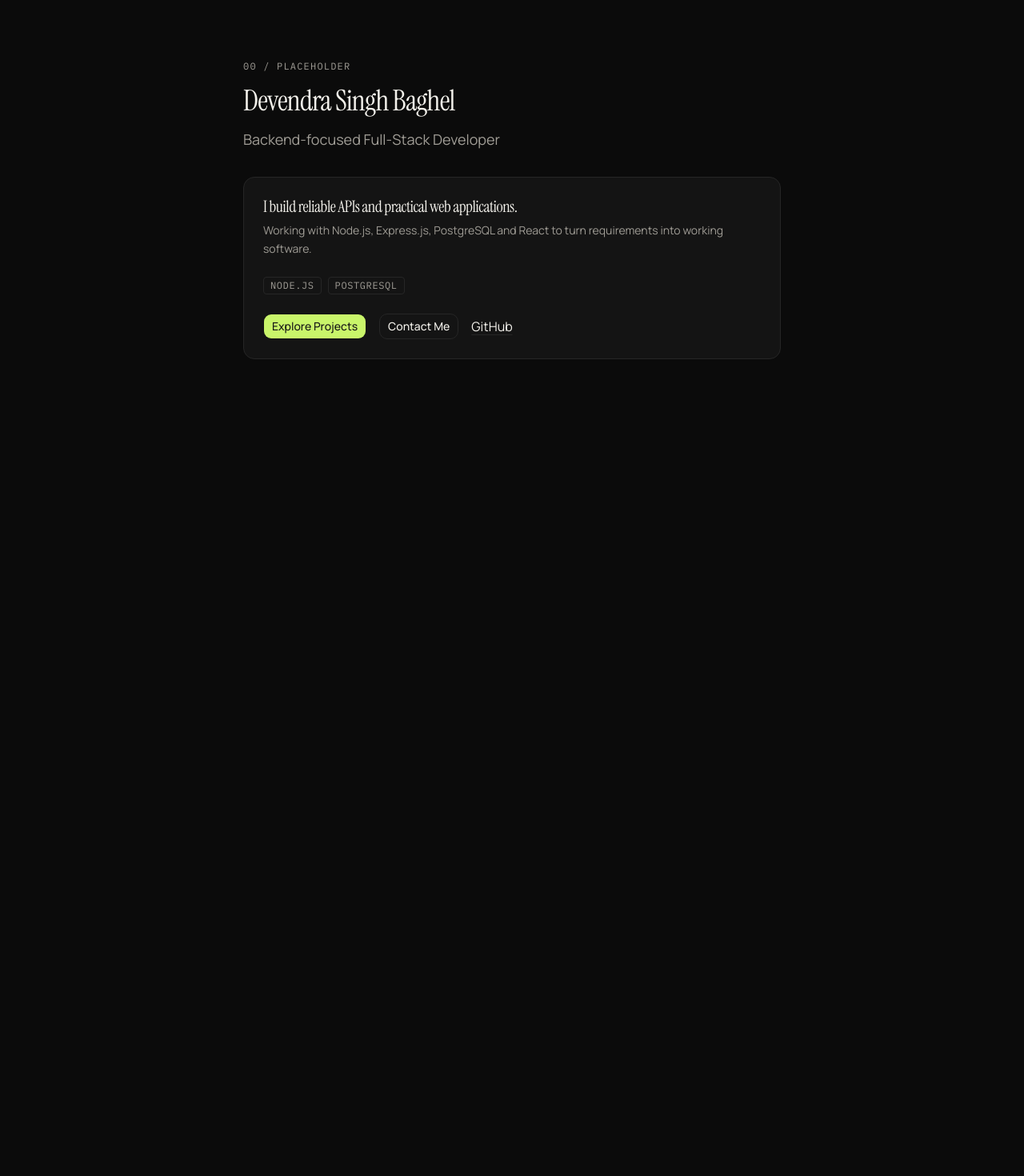
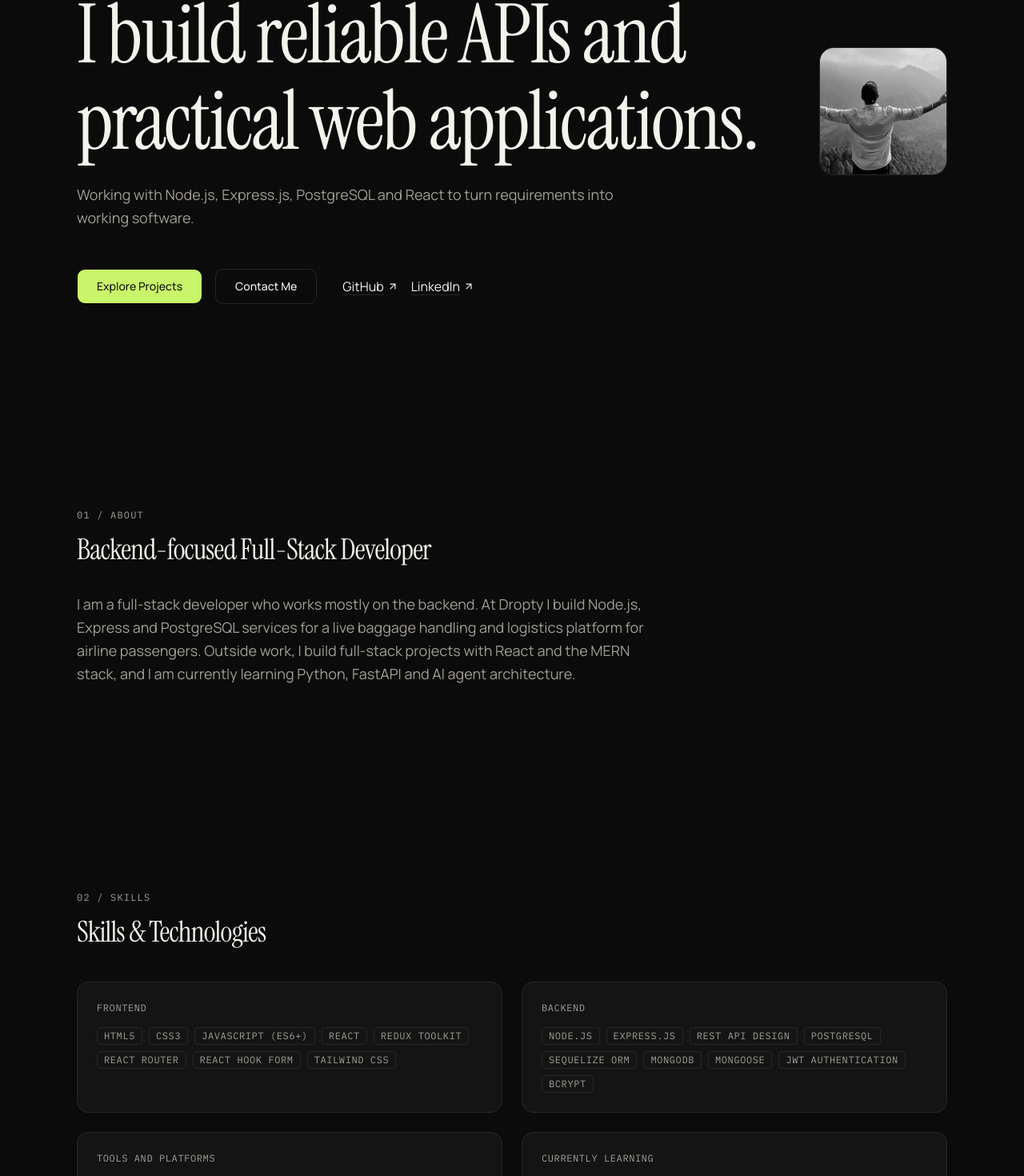
Before and after one commit to Devendra-singh-baghel/portfolio, a Next.js app: page / in a window 1280 px wide. Shown: the part 203-1673 px from the top of the page at 80% size. Before the commit the page ends 865 px from the top, so only its background shows below. Built offline with nearby package versions, Linux system fonts and the light colour scheme.

Commit message:
add hero, about and skills sections

```diff
--- a/app/page.tsx
+++ b/app/page.tsx
@@ -1,52 +1,13 @@
-import { Button } from "@/components/ui/button";
-import {
-  Card,
-  CardHeader,
-  CardTitle,
-  CardDescription,
-  CardContent,
-  CardFooter,
-} from "@/components/ui/card";
-import { Tag } from "@/components/ui/tag";
-import { TextLink } from "@/components/ui/text-link";
-import { SectionHeader } from "@/components/ui/section-header";
+import { Hero } from "@/components/sections/hero";
+import { About } from "@/components/sections/about";
+import { Skills } from "@/components/sections/skills";
 
 export default function Home() {
   return (
-    <main
-      id="main-content"
-      className="flex min-h-screen flex-col justify-center px-4 py-16 sm:px-8"
-    >
-      <div className="mx-auto flex w-full max-w-2xl flex-col gap-8">
-        <SectionHeader
-          label="00 / PLACEHOLDER"
-          title="Devendra Singh Baghel"
-          description="Backend-focused Full-Stack Developer"
-        />
-
-        <Card>
-          <CardHeader>
-            <CardTitle>
-              I build reliable APIs and practical web applications.
-            </CardTitle>
-            <CardDescription>
-              Working with Node.js, Express.js, PostgreSQL and React to turn
-              requirements into working software.
-            </CardDescription>
-          </CardHeader>
-          <CardContent className="flex flex-wrap gap-2">
-            <Tag>Node.js</Tag>
-            <Tag>PostgreSQL</Tag>
-          </CardContent>
-          <CardFooter className="flex flex-wrap items-center gap-4">
-            <Button>Explore Projects</Button>
-            <Button variant="secondary">Contact Me</Button>
-            <TextLink href="https://github.com/Devendra-singh-baghel">
-              GitHub
-            </TextLink>
-          </CardFooter>
-        </Card>
-      </div>
+    <main id="main-content" className="flex flex-1 flex-col">
+      <Hero />
+      <About />
+      <Skills />
     </main>
   );
 }
--- /dev/null
+++ b/components/sections/about.tsx
@@ -0,0 +1,28 @@
+import { SectionHeader } from "@/components/ui/section-header";
+
+export function About() {
+  return (
+    <section
+      id="about"
+      aria-label="About"
+      className="scroll-mt-24 py-16 sm:py-24 lg:py-32"
+    >
+      <div className="mx-auto flex max-w-6xl flex-col gap-8 px-4 sm:px-6 lg:px-8">
+        <SectionHeader
+          label="01 / ABOUT"
+          title="Backend-focused Full-Stack Developer"
+        />
+        <div className="max-w-[65ch] text-base leading-relaxed text-muted-foreground sm:text-lg">
+          <p>
+            I am a full-stack developer who works mostly on the backend. At
+            Dropty I build Node.js, Express and PostgreSQL services for a live
+            baggage handling and logistics platform for airline passengers.
+            Outside work, I build full-stack projects with React and the MERN
+            stack, and I am currently learning Python, FastAPI and AI agent
+            architecture.
+          </p>
+        </div>
+      </div>
+    </section>
+  );
+}
--- /dev/null
+++ b/components/sections/hero.tsx
@@ -0,0 +1,63 @@
+import Image from "next/image";
+import { ArrowUpRight } from "lucide-react";
+import { Button } from "@/components/ui/button";
+import { TextLink } from "@/components/ui/text-link";
+
+export function Hero() {
+  return (
+    <section
+      id="hero"
+      aria-label="Introduction"
+      className="scroll-mt-24 py-16 sm:py-24 lg:py-32"
+    >
+      <div className="mx-auto flex max-w-6xl flex-col gap-10 px-4 sm:px-6 lg:px-8">
+        <div className="flex flex-col-reverse items-start justify-between gap-8 md:flex-row md:items-center">
+          <div className="flex max-w-4xl flex-col gap-6">
+            <h1 className="font-serif text-[clamp(3rem,8vw,7.5rem)] font-normal leading-[1.05] tracking-tight text-foreground">
+              I build reliable APIs and practical web applications.
+            </h1>
+            <p className="max-w-[65ch] text-base leading-relaxed text-muted-foreground sm:text-lg">
+              Working with Node.js, Express.js, PostgreSQL and React to turn
+              requirements into working software.
+            </p>
+          </div>
+
+          <div className="relative size-32 shrink-0 overflow-hidden rounded-2xl border border-border bg-card sm:size-40">
+            <Image
+              src="/images/profile.jpg"
+              alt="Black and white portrait of Devendra Singh Baghel"
+              width={160}
+              height={160}
+              priority
+              className="size-full object-cover grayscale contrast-110"
+            />
+          </div>
+        </div>
+
+        <div className="flex flex-wrap items-center gap-4 pt-2">
+          <Button asChild className="h-10 px-5 text-sm sm:h-11 sm:px-6">
+            <a href="#work">Explore Projects</a>
+          </Button>
+          <Button
+            asChild
+            variant="secondary"
+            className="h-10 px-5 text-sm sm:h-11 sm:px-6"
+          >
+            <a href="mailto:devendrabaghel0220@gmail.com">Contact Me</a>
+          </Button>
+
+          <div className="flex items-center gap-4 pl-0 sm:pl-4">
+            <TextLink href="https://github.com/Devendra-singh-baghel">
+              GitHub
+              <ArrowUpRight className="size-3.5" aria-hidden="true" />
+            </TextLink>
+            <TextLink href="https://www.linkedin.com/in/devendra-singh-baghel-267023351">
+              LinkedIn
+              <ArrowUpRight className="size-3.5" aria-hidden="true" />
+            </TextLink>
+          </div>
+        </div>
+      </div>
+    </section>
+  );
+}
--- /dev/null
+++ b/components/sections/skills.tsx
@@ -0,0 +1,33 @@
+import { SectionHeader } from "@/components/ui/section-header";
+import { Card } from "@/components/ui/card";
+import { Tag } from "@/components/ui/tag";
+import { skillGroups } from "@/data/skills";
+
+export function Skills() {
+  return (
+    <section
+      id="skills"
+      aria-label="Skills"
+      className="scroll-mt-24 py-16 sm:py-24 lg:py-32"
+    >
+      <div className="mx-auto flex max-w-6xl flex-col gap-10 px-4 sm:px-6 lg:px-8">
+        <SectionHeader label="02 / SKILLS" title="Skills & Technologies" />
+
+        <div className="grid grid-cols-1 gap-6 sm:grid-cols-2">
+          {skillGroups.map((group) => (
+            <Card key={group.name} className="flex flex-col gap-4 p-6">
+              <h3 className="font-mono text-xs uppercase tracking-wider text-muted-foreground">
+                {group.name}
+              </h3>
+              <div className="flex flex-wrap gap-2">
+                {group.skills.map((skill) => (
+                  <Tag key={skill}>{skill}</Tag>
+                ))}
+              </div>
+            </Card>
+          ))}
+        </div>
+      </div>
+    </section>
+  );
+}
--- /dev/null
+++ b/data/skills.ts
@@ -0,0 +1,56 @@
+export interface SkillGroup {
+  name: string;
+  skills: readonly string[];
+}
+
+export const skillGroups: readonly SkillGroup[] = [
+  {
+    name: "Frontend",
+    skills: [
+      "HTML5",
+      "CSS3",
+      "JavaScript (ES6+)",
+      "React",
+      "Redux Toolkit",
+      "React Router",
+      "React Hook Form",
+      "Tailwind CSS",
+    ],
+  },
+  {
+    name: "Backend",
+    skills: [
+      "Node.js",
+      "Express.js",
+      "REST API design",
+      "PostgreSQL",
+      "Sequelize ORM",
+      "MongoDB",
+      "Mongoose",
+      "JWT authentication",
+      "Bcrypt",
+    ],
+  },
+  {
+    name: "Tools and platforms",
+    skills: [
+      "Git",
+      "GitHub",
+      "Cloudinary",
+      "Vite",
+      "Vercel",
+      "VS Code",
+      "Claude",
+      "Antigravity",
+    ],
+  },
+  {
+    name: "Currently learning",
+    skills: [
+      "Python",
+      "FastAPI",
+      "AI agent architecture",
+      "Next.js",
+    ],
+  },
+] as const;
```
Also changed, not shown: 1 other file (tests, documents, lock files or other folders).
